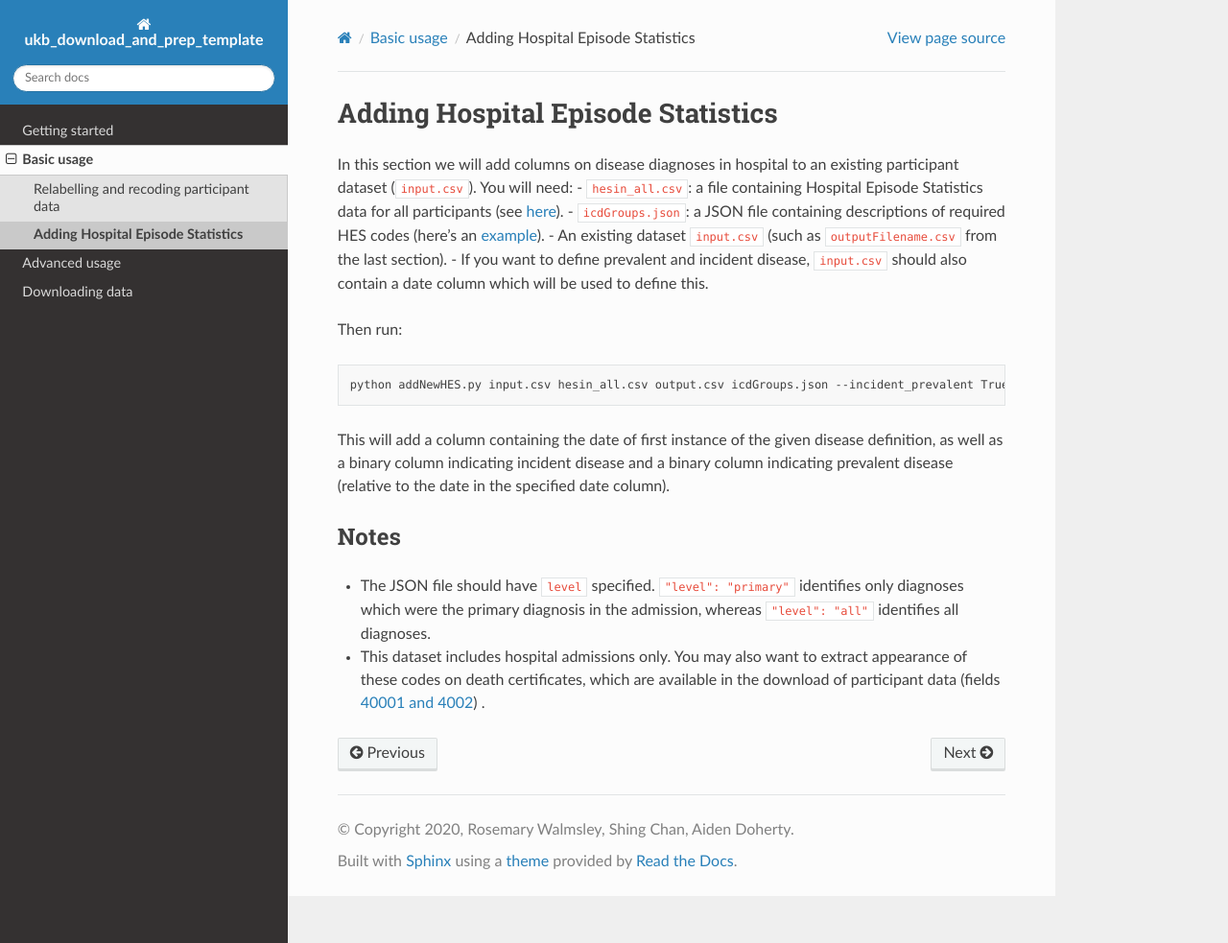
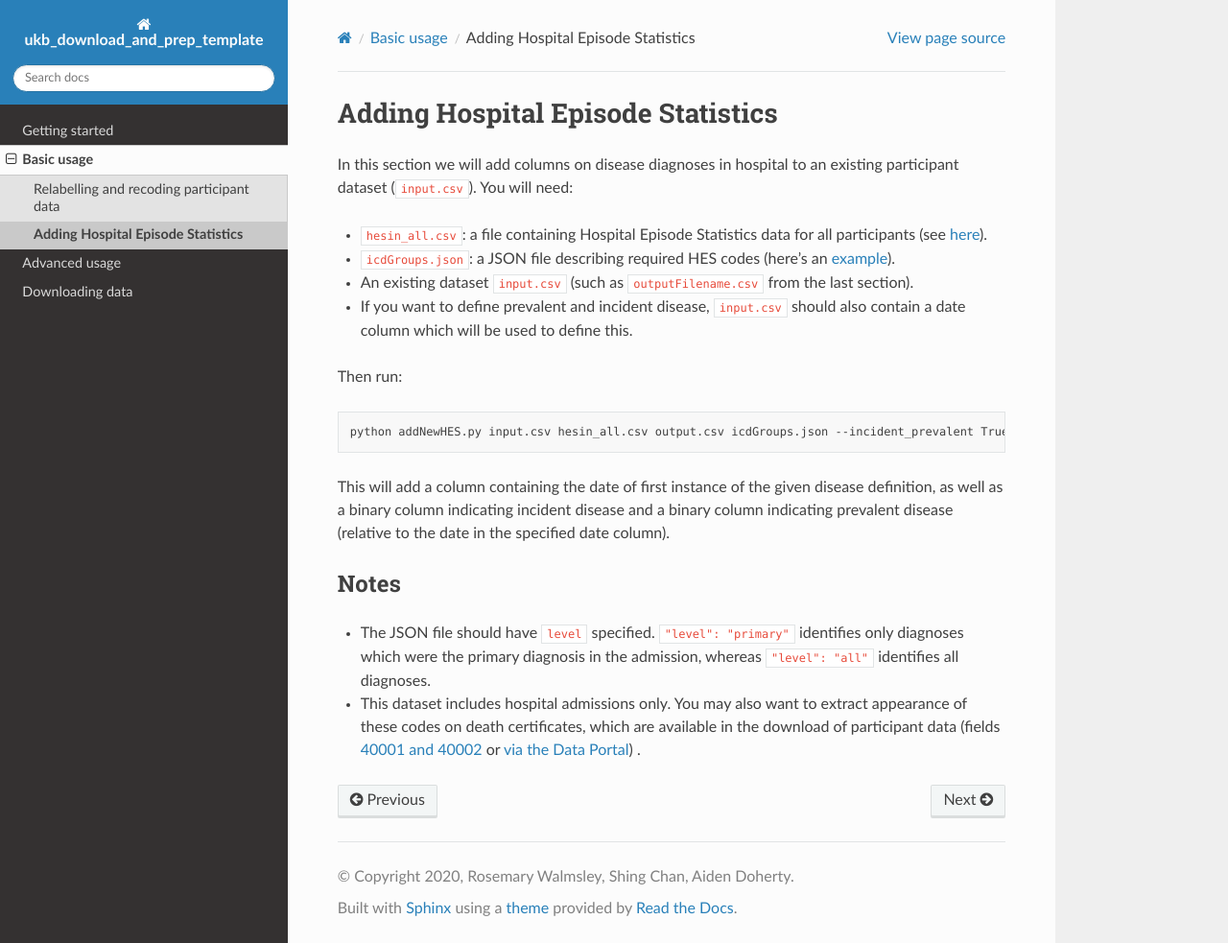
Before and after one commit to OxWearables/ukb_download_and_prep_template, a Sphinx documentation site: the page built from docs/hes.rst, in a window 1280 px wide and 983 px high. Shown: the whole window at 96% size. Built offline with Sphinx 7.4.7 and the Read the Docs theme 2.0.0, drawn with Linux system fonts in a browser that asks for light colours.

Commit message:
edit hes.rst to improve layout and link to portal

```diff
--- a/docs/hes.rst
+++ b/docs/hes.rst
@@ -4,8 +4,9 @@ Adding Hospital Episode Statistics
 
 In this section we will add columns on disease diagnoses in hospital to an existing participant dataset (:code:`input.csv`).
 You will need:
+
 - :code:`hesin_all.csv`: a file containing Hospital Episode Statistics data for all participants (see `here <https://ukb-download-and-prep-template.readthedocs.io/en/latest/health.html>`_).
-- :code:`icdGroups.json`: a JSON file containing descriptions of required HES codes (here's an `example <https://github.com/activityMonitoring/ukb_download_and_prep_template/blob/master/icdGroups.json>`_).
+- :code:`icdGroups.json`: a JSON file describing required HES codes (here's an `example <https://github.com/activityMonitoring/ukb_download_and_prep_template/blob/master/icdGroups.json>`_).
 - An existing dataset :code:`input.csv` (such as :code:`outputFilename.csv` from the last section).
 - If you want to define prevalent and incident disease, :code:`input.csv` should also contain a date column which will be used to define this.
 
@@ -20,5 +21,6 @@ This will add a column containing the date of first instance of the given diseas
 =========
 Notes
 =========
+
 - The JSON file should have :code:`level` specified. :code:`"level": "primary"` identifies only diagnoses which were the primary diagnosis in the admission, whereas :code:`"level": "all"` identifies all diagnoses.
-- This dataset includes hospital admissions only. You may also want to extract appearance of these codes on death certificates, which are available in the download of participant data (fields `40001 and 4002 <https://biobank.ctsu.ox.ac.uk/crystal/label.cgi?id=100093>`_) .
+- This dataset includes hospital admissions only. You may also want to extract appearance of these codes on death certificates, which are available in the download of participant data (fields `40001 and 40002 <https://biobank.ctsu.ox.ac.uk/crystal/label.cgi?id=100093>`_ or `via the Data Portal <https://biobank.ctsu.ox.ac.uk/crystal/exinfo.cgi?src=COVID19_availability>`_) .
```
Also changed, not shown: 5 other files.
